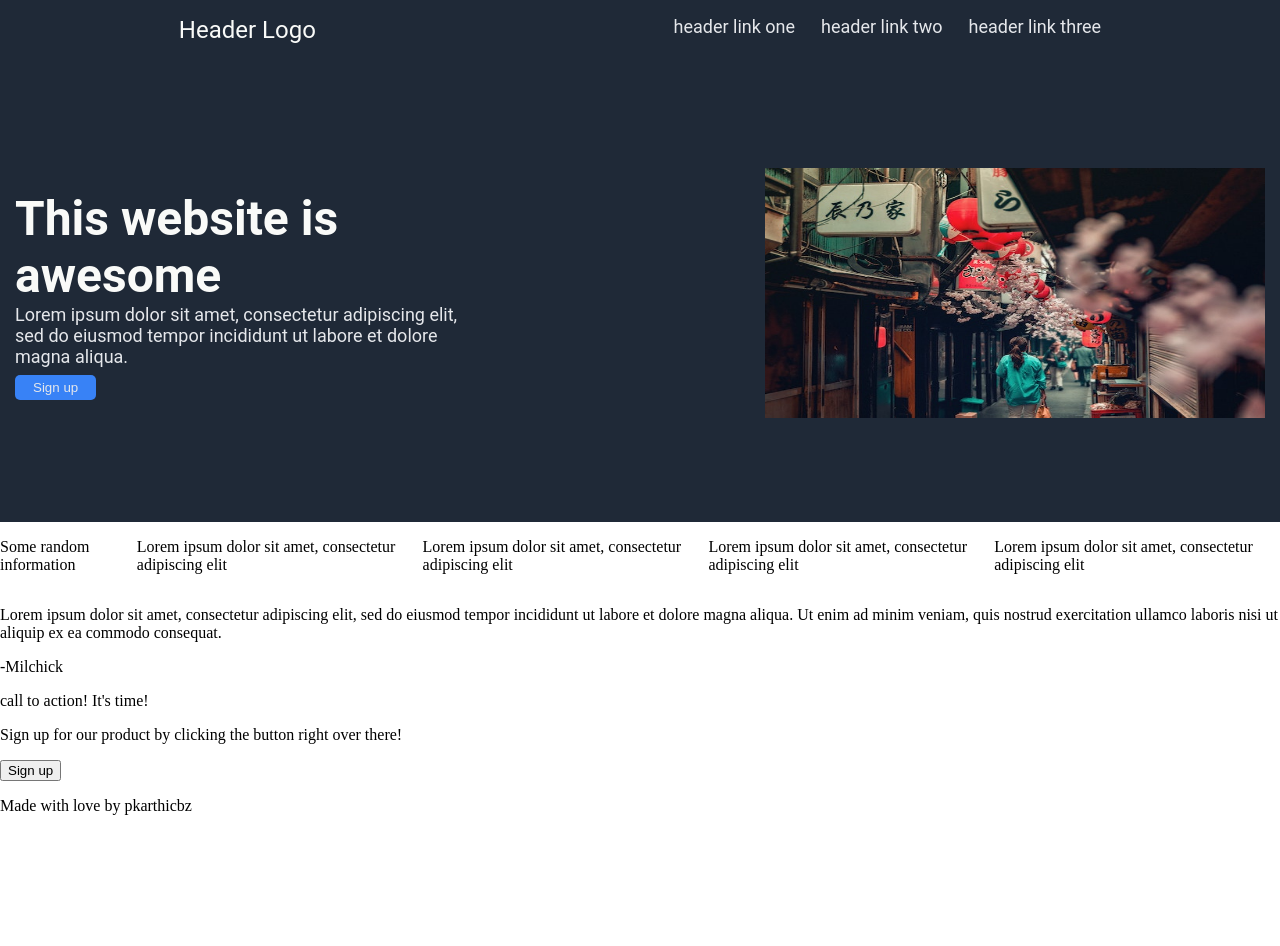
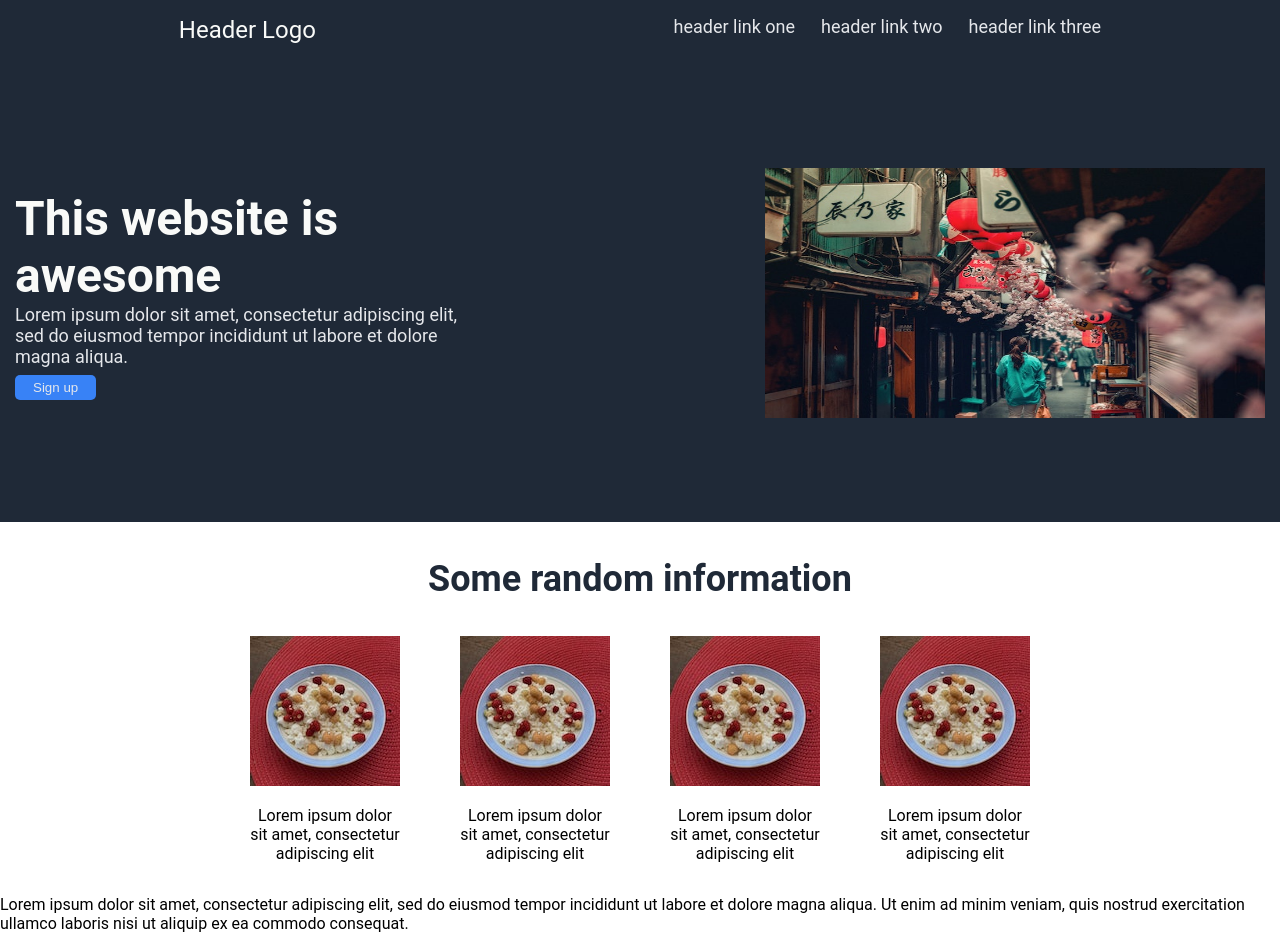
Before and after one commit to karthicbz/project_landing-page, a plain HTML site: page index.html in a window 1280 px wide. Shown: the top 946 px of the page. Before the commit the page ends 831 px from the top, so only its background shows below. Drawn offline with Linux system fonts and the light colour scheme.

Commit message:
style middle content

```diff
--- a/index.html
+++ b/index.html
@@ -25,21 +25,28 @@
                     <button>Sign up</button>
                 </div>
                 <div class="header-img">
-                    <img src="./women.jpg" alt="women walking in market">
+                    <img src="./img/women.jpg" alt="women walking in market">
                 </div>
             </div>
         </div>
+        <p class="middle-text">Some random information</p>
         <div class="content">
-            <p>Some random information</p>
-
-            <img>
-            <p>Lorem ipsum dolor sit amet, consectetur adipiscing elit</p>
-            <img>
-            <p>Lorem ipsum dolor sit amet, consectetur adipiscing elit</p>
-            <img>
-            <p>Lorem ipsum dolor sit amet, consectetur adipiscing elit</p>
-            <img>
-            <p>Lorem ipsum dolor sit amet, consectetur adipiscing elit</p>
+            <div class="child">
+                <img src="./img/food_on_plate.jpg" alt="food on plate">
+                <p>Lorem ipsum dolor sit amet, consectetur adipiscing elit</p>
+            </div>
+            <div class="child">
+                <img src="./img/food_on_plate.jpg" alt="food on plate">
+                <p>Lorem ipsum dolor sit amet, consectetur adipiscing elit</p>
+            </div>
+            <div class="child">
+                <img src="./img/food_on_plate.jpg" alt="food on plate">
+                <p>Lorem ipsum dolor sit amet, consectetur adipiscing elit</p>
+            </div>
+            <div class="child">
+                <img src="./img/food_on_plate.jpg" alt="food on plate">
+                <p>Lorem ipsum dolor sit amet, consectetur adipiscing elit</p>
+            </div>
         </div>
         <div class="quote">
             <div class="quote-text">
--- a/styles/styles.css
+++ b/styles/styles.css
@@ -1,11 +1,11 @@
 body{
     padding: 0;
     margin: 0;
+    font-family: 'Roboto', sans-serif;
 }
 
 .header{
     background: #1F2937;
-    font-family: 'Roboto', sans-serif;
 }
 
 .header-nav{
@@ -69,6 +69,21 @@ body{
     margin-top: 8px;
 }
 
+.middle-text{
+    text-align: center;
+    font-size: 36px;
+    font-weight: bolder;
+    color: #1F2937;
+}
+
 .content{
     display: flex;
+    justify-content: center;
+    text-align: center;
+    gap: 60px;
 }
+
+.content .child p{
+    width: 150px;
+    text-align: center;
+}
```
Also changed, not shown: img/food_on_plate.jpg (added), img/women.jpg (renamed from women.jpg), 1 other file.
